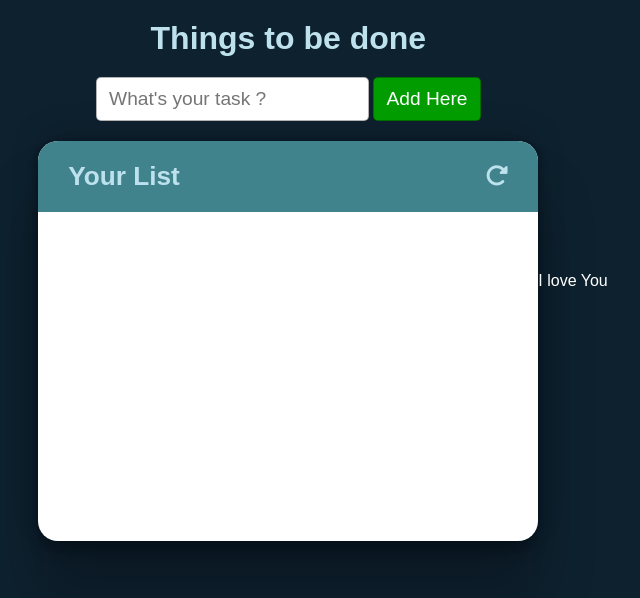
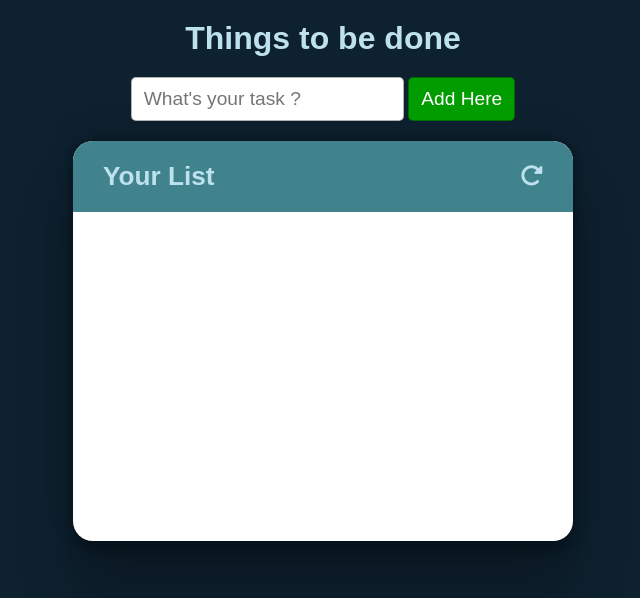
Before and after one commit to irfat-ifti/2nd-project, a plain HTML site: page index.html in a window 1280 px wide. Shown: the whole page, without its empty margins (317-957 px from the left). Drawn offline with Linux system fonts and the light colour scheme.

Commit message:
Update index.html

```diff
--- a/index.html
+++ b/index.html
@@ -27,7 +27,6 @@
         <ol id="task-list"></ol>
       </div>
     </div>
-    <p>I love You</p>
     <script src="app.js"></script>
   </body>
 </html>
```
